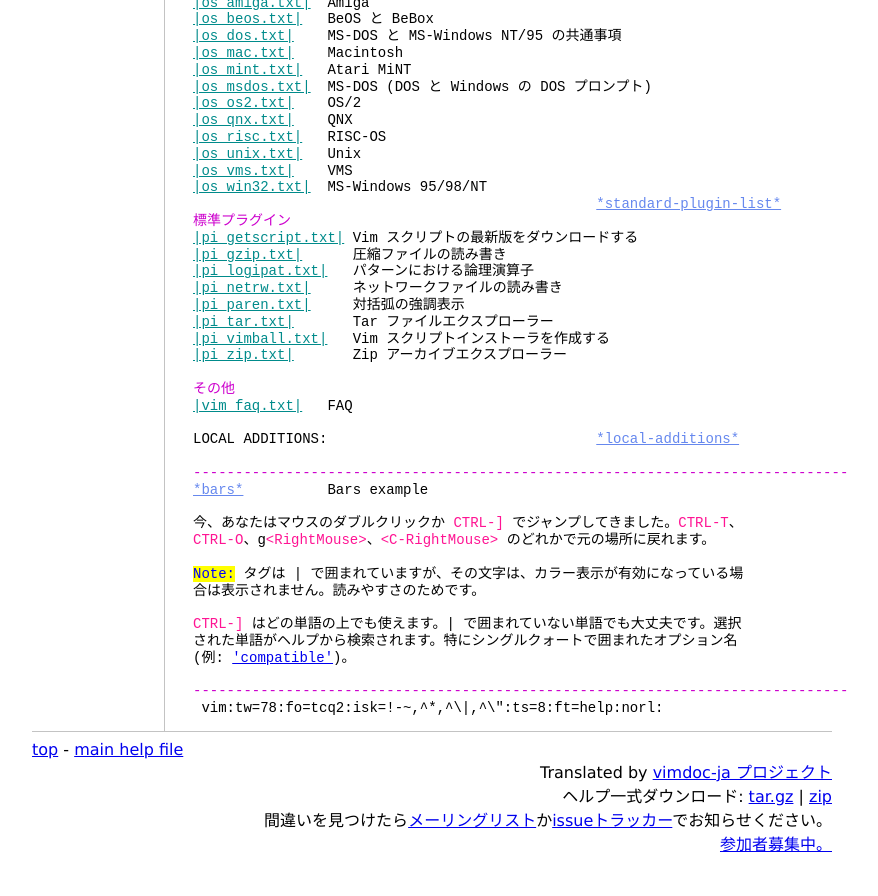
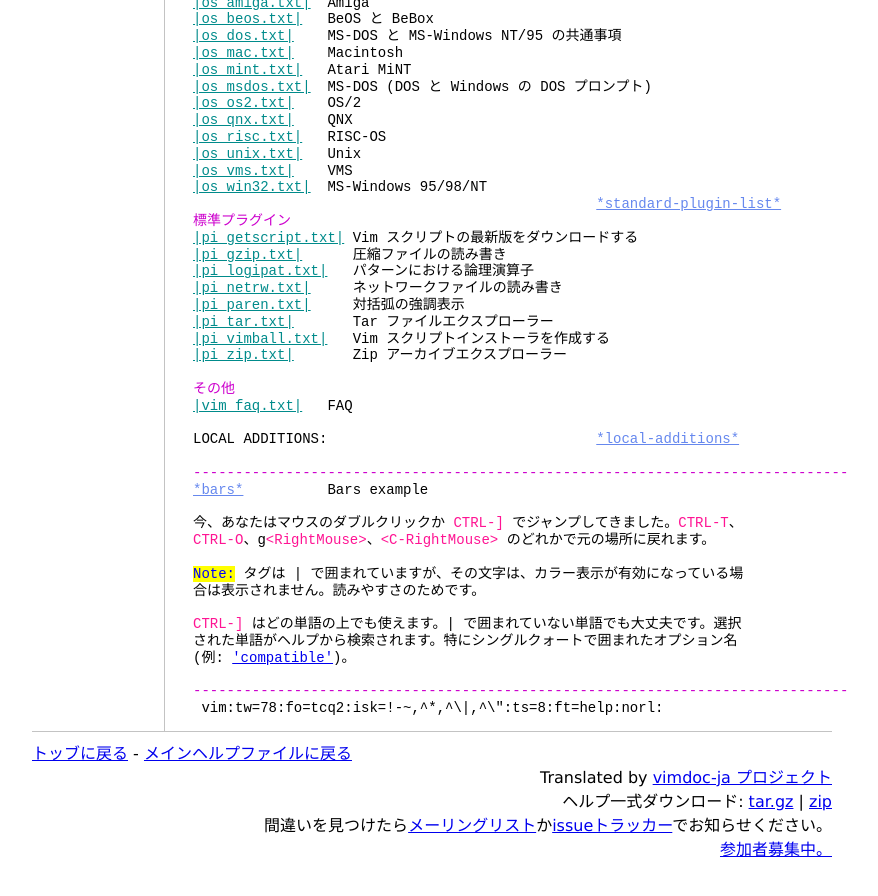
Before and after one commit to vim-jp/vimdoc-ja, a Jekyll site: the page built from index.html, in a window 1280 px wide and 900 px high, scrolled down 3312 px. Shown: the top 896 px of the window, without its empty margins (208-1086 px from the left). Built offline with Jekyll 4.4.1, drawn with Linux system fonts in a browser that asks for light colours; nearby versions of some CDN libraries; comment, search, counter and statistics services are not loaded.

Commit message:
Translate footer into Japanese

```diff
--- a/_layouts/vimdoc.html
+++ b/_layouts/vimdoc.html
@@ -245,7 +245,7 @@
 </article>
 
 <footer>
-<a href="#top">top</a> - <a href="index.html">main help file</a><br>
+<a href="#top">トッブに戻る</a> - <a href="index.html">メインヘルプファイルに戻る</a><br>
 <div style="text-align:right;">
 Translated by <a href="https://github.com/vim-jp/vimdoc-ja">vimdoc-ja プロジェクト</a><br />
 ヘルプ一式ダウンロード: <a href="https://github.com/vim-jp/vimdoc-ja/archive/master.tar.gz">tar.gz</a> | <a href="https://github.com/vim-jp/vimdoc-ja/archive/master.zip">zip</a><br />
```
